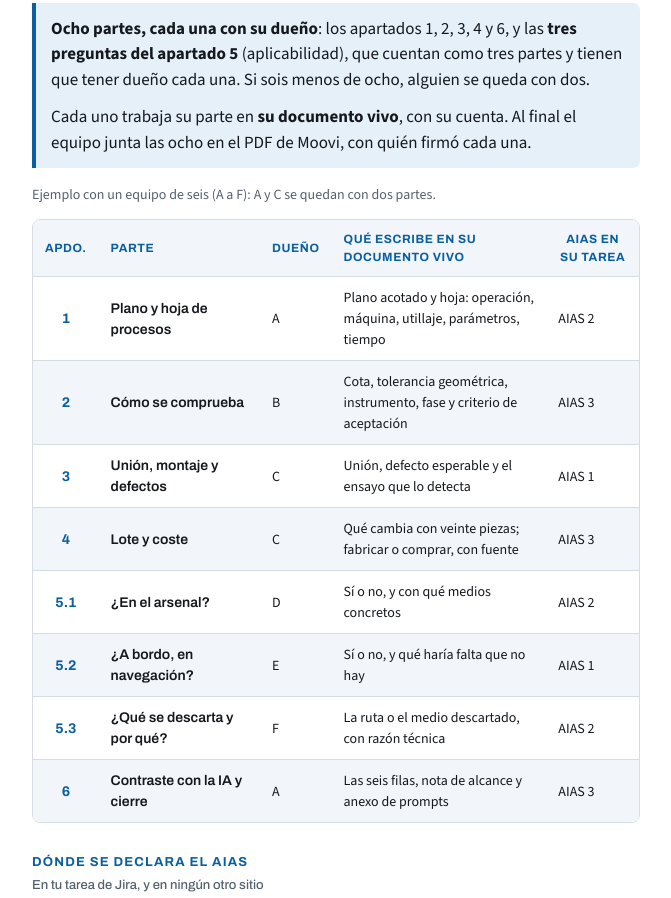
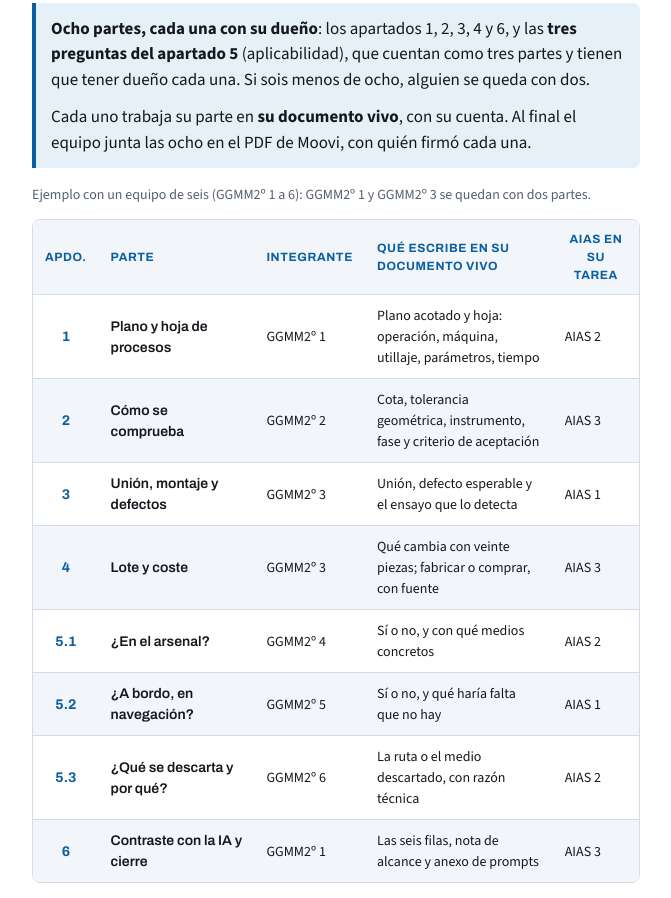
Before and after one commit to guillermolareo-art/fstf-entregas, a plain HTML site: page index.html in a window 1280 px wide. Shown: the part 2954-3852 px from the top of the page, without its empty margins (304-975 px from the left). Drawn offline with nearby package versions, Linux system fonts and the light colour scheme.

Commit message:
E3: matriz de reparto con integrantes GGMM2º 1-6
Co-Authored-By: Claude Opus 5.5 <noreply@anthropic.com>
Claude-Session: https://claude.ai/code/session_01MTBf82e4JLKPB1P2Hto9NM

```diff
--- a/index.html
+++ b/index.html
@@ -605,21 +605,21 @@ li::marker{color:var(--azul);font-weight:700}
     <p><b>Ocho partes, cada una con su dueño</b>: los apartados 1, 2, 3, 4 y 6, y las <b>tres preguntas del apartado 5</b> (aplicabilidad), que cuentan como tres partes y tienen que tener dueño cada una. Si sois menos de ocho, alguien se queda con dos.</p>
     <p>Cada uno trabaja su parte en <b>su documento vivo</b>, con su cuenta. Al final el equipo junta las ocho en el PDF de Moovi, con quién firmó cada una.</p>
   </div>
-  <p class="dato">Ejemplo con un equipo de seis (A a F): A y C se quedan con dos partes.</p>
+  <p class="dato">Ejemplo con un equipo de seis (GGMM2º 1 a 6): GGMM2º 1 y GGMM2º 3 se quedan con dos partes.</p>
   <div class="tabla-wrap">
     <table class="tabla-criterios tabla-cards">
       <thead>
-        <tr><th style="text-align:center;width:40px">Apdo.</th><th>Parte</th><th style="text-align:center">Dueño</th><th>Qué escribe en su documento vivo</th><th style="text-align:center">AIAS en su tarea</th></tr>
+        <tr><th style="text-align:center;width:40px">Apdo.</th><th>Parte</th><th style="text-align:center">Integrante</th><th>Qué escribe en su documento vivo</th><th style="text-align:center">AIAS en su tarea</th></tr>
       </thead>
       <tbody>
-        <tr><td class="tc-num" data-label="Apdo.">1</td><td class="tc-nombre" data-label="Parte">Plano y hoja de procesos</td><td data-label="Dueño">A</td><td data-label="Qué escribe en su documento vivo">Plano acotado y hoja: operación, máquina, utillaje, parámetros, tiempo</td><td data-label="AIAS en su tarea">AIAS 2</td></tr>
-        <tr><td class="tc-num" data-label="Apdo.">2</td><td class="tc-nombre" data-label="Parte">Cómo se comprueba</td><td data-label="Dueño">B</td><td data-label="Qué escribe en su documento vivo">Cota, tolerancia geométrica, instrumento, fase y criterio de aceptación</td><td data-label="AIAS en su tarea">AIAS 3</td></tr>
-        <tr><td class="tc-num" data-label="Apdo.">3</td><td class="tc-nombre" data-label="Parte">Unión, montaje y defectos</td><td data-label="Dueño">C</td><td data-label="Qué escribe en su documento vivo">Unión, defecto esperable y el ensayo que lo detecta</td><td data-label="AIAS en su tarea">AIAS 1</td></tr>
-        <tr><td class="tc-num" data-label="Apdo.">4</td><td class="tc-nombre" data-label="Parte">Lote y coste</td><td data-label="Dueño">C</td><td data-label="Qué escribe en su documento vivo">Qué cambia con veinte piezas; fabricar o comprar, con fuente</td><td data-label="AIAS en su tarea">AIAS 3</td></tr>
-        <tr><td class="tc-num" data-label="Apdo.">5.1</td><td class="tc-nombre" data-label="Parte">¿En el arsenal?</td><td data-label="Dueño">D</td><td data-label="Qué escribe en su documento vivo">Sí o no, y con qué medios concretos</td><td data-label="AIAS en su tarea">AIAS 2</td></tr>
-        <tr><td class="tc-num" data-label="Apdo.">5.2</td><td class="tc-nombre" data-label="Parte">¿A bordo, en navegación?</td><td data-label="Dueño">E</td><td data-label="Qué escribe en su documento vivo">Sí o no, y qué haría falta que no hay</td><td data-label="AIAS en su tarea">AIAS 1</td></tr>
-        <tr><td class="tc-num" data-label="Apdo.">5.3</td><td class="tc-nombre" data-label="Parte">¿Qué se descarta y por qué?</td><td data-label="Dueño">F</td><td data-label="Qué escribe en su documento vivo">La ruta o el medio descartado, con razón técnica</td><td data-label="AIAS en su tarea">AIAS 2</td></tr>
-        <tr><td class="tc-num" data-label="Apdo.">6</td><td class="tc-nombre" data-label="Parte">Contraste con la IA y cierre</td><td data-label="Dueño">A</td><td data-label="Qué escribe en su documento vivo">Las seis filas, nota de alcance y anexo de prompts</td><td data-label="AIAS en su tarea">AIAS 3</td></tr>
+        <tr><td class="tc-num" data-label="Apdo.">1</td><td class="tc-nombre" data-label="Parte">Plano y hoja de procesos</td><td data-label="Integrante">GGMM2º 1</td><td data-label="Qué escribe en su documento vivo">Plano acotado y hoja: operación, máquina, utillaje, parámetros, tiempo</td><td data-label="AIAS en su tarea">AIAS 2</td></tr>
+        <tr><td class="tc-num" data-label="Apdo.">2</td><td class="tc-nombre" data-label="Parte">Cómo se comprueba</td><td data-label="Integrante">GGMM2º 2</td><td data-label="Qué escribe en su documento vivo">Cota, tolerancia geométrica, instrumento, fase y criterio de aceptación</td><td data-label="AIAS en su tarea">AIAS 3</td></tr>
+        <tr><td class="tc-num" data-label="Apdo.">3</td><td class="tc-nombre" data-label="Parte">Unión, montaje y defectos</td><td data-label="Integrante">GGMM2º 3</td><td data-label="Qué escribe en su documento vivo">Unión, defecto esperable y el ensayo que lo detecta</td><td data-label="AIAS en su tarea">AIAS 1</td></tr>
+        <tr><td class="tc-num" data-label="Apdo.">4</td><td class="tc-nombre" data-label="Parte">Lote y coste</td><td data-label="Integrante">GGMM2º 3</td><td data-label="Qué escribe en su documento vivo">Qué cambia con veinte piezas; fabricar o comprar, con fuente</td><td data-label="AIAS en su tarea">AIAS 3</td></tr>
+        <tr><td class="tc-num" data-label="Apdo.">5.1</td><td class="tc-nombre" data-label="Parte">¿En el arsenal?</td><td data-label="Integrante">GGMM2º 4</td><td data-label="Qué escribe en su documento vivo">Sí o no, y con qué medios concretos</td><td data-label="AIAS en su tarea">AIAS 2</td></tr>
+        <tr><td class="tc-num" data-label="Apdo.">5.2</td><td class="tc-nombre" data-label="Parte">¿A bordo, en navegación?</td><td data-label="Integrante">GGMM2º 5</td><td data-label="Qué escribe en su documento vivo">Sí o no, y qué haría falta que no hay</td><td data-label="AIAS en su tarea">AIAS 1</td></tr>
+        <tr><td class="tc-num" data-label="Apdo.">5.3</td><td class="tc-nombre" data-label="Parte">¿Qué se descarta y por qué?</td><td data-label="Integrante">GGMM2º 6</td><td data-label="Qué escribe en su documento vivo">La ruta o el medio descartado, con razón técnica</td><td data-label="AIAS en su tarea">AIAS 2</td></tr>
+        <tr><td class="tc-num" data-label="Apdo.">6</td><td class="tc-nombre" data-label="Parte">Contraste con la IA y cierre</td><td data-label="Integrante">GGMM2º 1</td><td data-label="Qué escribe en su documento vivo">Las seis filas, nota de alcance y anexo de prompts</td><td data-label="AIAS en su tarea">AIAS 3</td></tr>
       </tbody>
     </table>
   </div>
```
